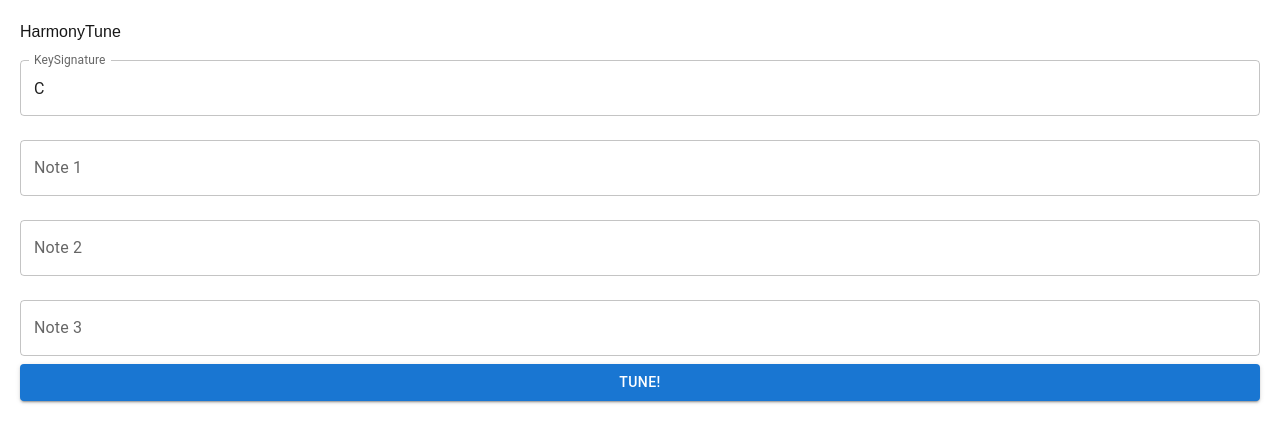
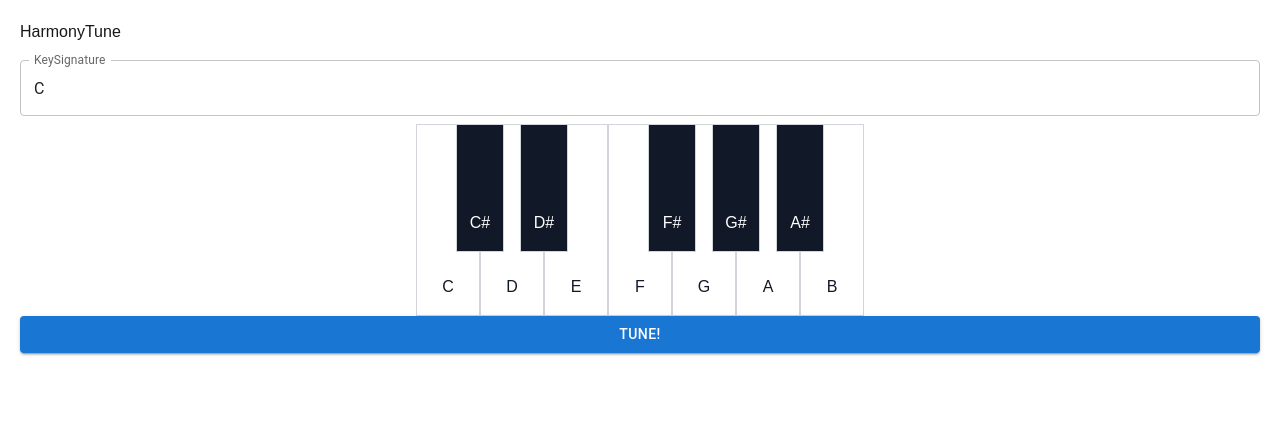
Before and after one commit to RyoTonegawa/HarmonyTune, a Next.js app: page / in a window 1280 px wide. Shown: the top 442 px of the page. Built offline with nearby package versions, Linux system fonts and the light colour scheme.

Commit message:
implement pianoroll

```diff
--- /dev/null
+++ b/app/components/PianoRoll/PianoKey.tsx
@@ -0,0 +1,42 @@
+import React from 'react';
+
+interface PianoKeyProps {
+  note: string;
+  selected:boolean;
+  isBlack: boolean;
+  onToggle: (note:string) => void;
+}
+
+const PianoKey: React.FC<PianoKeyProps> = ({
+  note,
+  selected,
+  isBlack,
+  onToggle,
+}) => {
+  // 白鍵と黒鍵でスタイルを分ける
+  const backgroundClass = selected ? 'bg-green-200' :
+  isBlack
+    ? 'bg-gray-900 text-white h-32 w-12 -mx-6 z-10'
+    : 'bg-white text-gray-900 h-48 w-16';
+
+  const sizeClass=isBlack ? 'h-32 w-12 -mx-6' : 'h-48 w-16';
+
+  const classes = `${backgroundClass} ${sizeClass}
+  relative flex items-end justify-center pb-4
+  border border-gray-300 transition-opacity
+  duration-100 hover:opacity-90 focus:outline-none
+  focus:ring-2 focus:ring-blue-500`
+  ;
+
+  return (
+    <button
+      onClick={()=>onToggle(note)}
+      className={classes}
+      aria-label={`Key ${note}`}
+    >
+      {note}
+    </button>
+  );
+};
+
+export default PianoKey;
--- /dev/null
+++ b/app/components/PianoRoll/PianoRoll.tsx
@@ -0,0 +1,78 @@
+import React, { useState } from 'react';
+import PianoKey from './PianoKey';
+
+// 定義したノート情報（音の周波数は今回は使用しない）
+const NOTES = {
+  C: 261.63,
+  'C#': 277.18,
+  D: 293.66,
+  'D#': 311.13,
+  E: 329.63,
+  F: 349.23,
+  'F#': 369.99,
+  G: 392.0,
+  'G#': 415.3,
+  A: 440.0,
+  'A#': 466.16,
+  B: 493.88,
+} as const;
+
+// 白鍵・黒鍵の判定：＃が含まれているかどうかで判定
+// ＃が含まれている場合は黒鍵、含まれていない場合は白鍵
+const isBlackKey = (note: string) => note.includes('#');
+
+const PianoRoll: React.FC = () => {
+  // 選択されたノートを管理
+  const [
+    selectedNotes,
+    setSelectedNotes
+  ] = useState<string[]>([]);
+  // キーの情報を管理
+  const[
+    keySignature,
+    setKeySignature
+  ] = useState('C')
+  const toggleNote = (note:string)=>{
+    if(selectedNotes.includes(note)){
+      setSelectedNotes(
+        selectedNotes.filter((selectedNote)=>{
+          // 選択されている音を配列から削除。
+          return selectedNote !== note;
+        })
+      )
+    }else{
+      if(selectedNotes.length < 3){
+        setSelectedNotes([
+          ...selectedNotes,
+          note
+        ])
+      }else{
+        alert('選択できるのは3つまでです。')
+      }
+    };
+  }
+  const handleTune = async()=>{
+    const payload ={
+      notes:selectedNotes,
+      key : keySignature
+    }
+
+  }
+  return (
+    <div className="flex justify-center">
+      {/* piano keys */}
+      {(Object.keys(NOTES) as Array<keyof typeof NOTES>).map((note) => (
+        <PianoKey
+          key={note}
+          note={note}
+          // なぜselectedNotes.includes(note)となっているのか？
+          selected = {selectedNotes.includes(note)}
+          isBlack={isBlackKey(note)}
+          onToggle={toggleNote}
+        />
+      ))}
+    </div>
+  );
+};
+
+export default PianoRoll;
--- /dev/null
+++ b/app/components/PianoRoll/index.js
@@ -0,0 +1,2 @@
+export { default as PianoRoll } from './PianoRoll';
+export { default as PianoKey } from './PianoKey';
--- a/app/page.tsx
+++ b/app/page.tsx
@@ -6,6 +6,7 @@ import NoteInput from './components/form/NoteInput';
 import SubmitButton from './components/form/SubmitButton';
 import ResultDisplay from './components/ResultDisplay';
 import { determineChord, calculateCentsAdjustment } from './utils/chordUtils';
+import PianoRoll from './components/PianoRoll/PianoRoll';
 interface NoteAdjustment {
   note: string;
   cents: number;
@@ -42,11 +43,11 @@ export default function Home() {
   return (
     <div style={{ padding: '20px', fontFamily: 'Arial, sans-serif' }}>
       <h1>HarmonyTune</h1>
-
       <KeySignatureInput value={keySignature} onChange={setKeySignature} />
-      <NoteInput label="Note 1" value={notes[0]} onChange={(value) => setNotes([value, notes[1], notes[2]])} />
+      <PianoRoll/>
+      {/* <NoteInput label="Note 1" value={notes[0]} onChange={(value) => setNotes([value, notes[1], notes[2]])} />
       <NoteInput label="Note 2" value={notes[1]} onChange={(value) => setNotes([notes[0], value, notes[2]])} />
-      <NoteInput label="Note 3" value={notes[2]} onChange={(value) => setNotes([notes[0], notes[1], value])} />
+      <NoteInput label="Note 3" value={notes[2]} onChange={(value) => setNotes([notes[0], notes[1], value])} /> */}
       <SubmitButton onClick={()=>{
         handleSubmit()
         }
--- a/package.json
+++ b/package.json
@@ -14,6 +14,7 @@
     "@mui/icons-material": "^6.2.1",
     "@mui/material": "^6.2.1",
     "framer-motion": "^11.15.0",
+    "lucide-react": "^0.474.0",
     "next": "15.1.1",
     "react": "^19.0.0",
     "react-dom": "^19.0.0",
```
Also changed, not shown: 1 other file (tests, documents, lock files or other folders).
